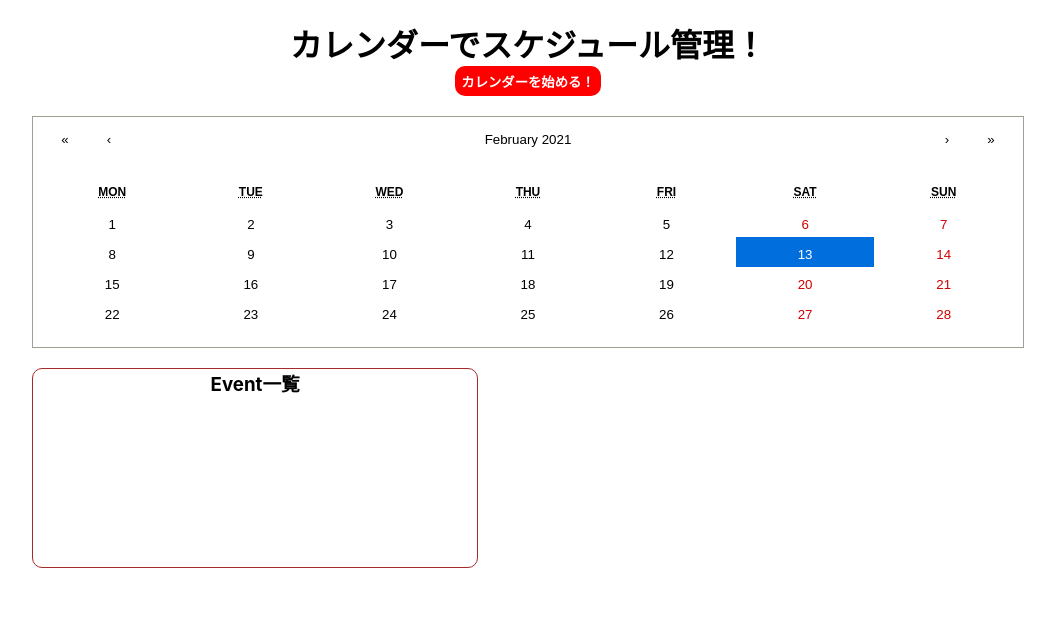
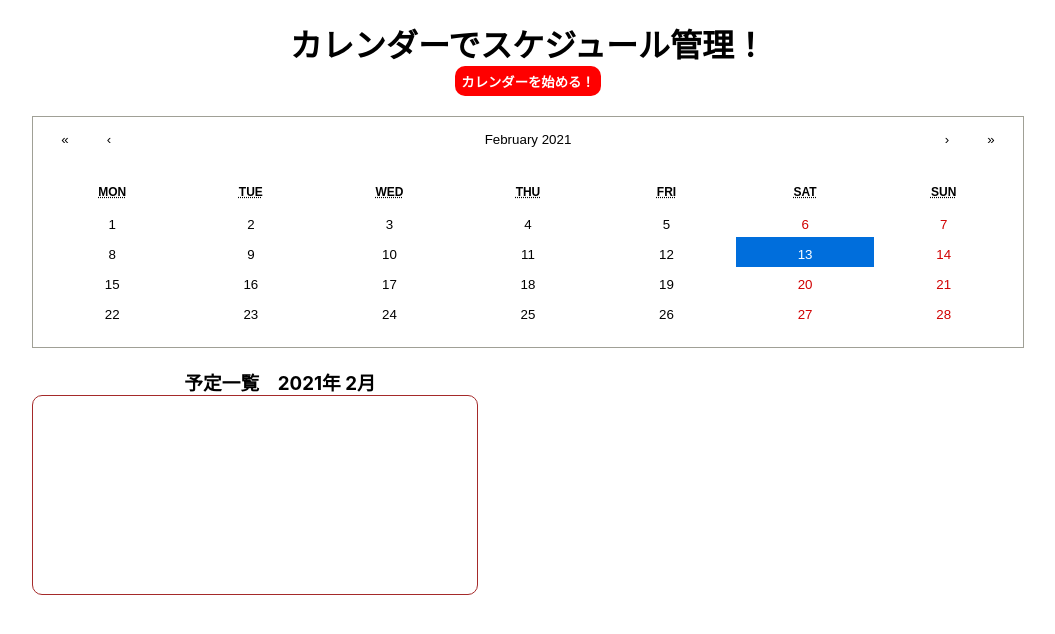
Before and after one commit to takaya787/cal_frontend, a Next.js app in the folder apps/: page / in a window 1280 px wide. Shown: the top 634 px of the page, without its empty margins (112-1167 px from the left). Built offline with nearby package versions, Linux system fonts and the light colour scheme.

Commit message:
Eventlistをmain内に移動

```diff
--- a/apps/components/Lists/EventList.js
+++ b/apps/components/Lists/EventList.js
@@ -14,14 +14,16 @@ export const EventList = (props) => {
   }, [events])
 
   return (
+    <>
+      <h3 className={styles.title}>予定一覧　{props.activeDate.getFullYear()}年 {props.activeDate.getMonth() + 1}月 </h3>
       <div className={styles.eventlist}>
-      <h3 className={styles.title}>Event一覧</h3>
         <ul className={styles.lists}>
           {actualEvents.map(event => (
             <li key={event.id} className={styles.list_each}>{event.title}</li>
           ))}
         </ul>
       </div>
+    </>
   )
 
 }
--- a/apps/components/Main.js
+++ b/apps/components/Main.js
@@ -4,7 +4,7 @@ import 'react-calendar/dist/Calendar.css'
 import styles from './Main.module.css'
 //components
 import { EventFrom } from './Forms/EventForm'
-
+import { EventList } from './Lists/EventList'
 
 export const Main = () => {
   //react-calendar用のstate
@@ -39,6 +39,11 @@ export const Main = () => {
       {isEventForm && (
         <EventFrom date={value} setIsEventForm={setIsEventForm} />
       )}
+      <div className={styles.board}>
+        <div className={styles.left}>
+          <EventList activeDate={activeDate} />
+        </div>
+      </div>
     </>
   );
 }
--- a/apps/components/Main.module.css
+++ b/apps/components/Main.module.css
@@ -7,3 +7,19 @@
 .height {
   height: 30px;
 }
+/* ここからはeventlist, todolist用のcss */
+.board {
+  max-width: 1000px;
+  width: 80%;
+  margin: 20px auto 0;
+  height: 250px;
+  display: block;
+}
+.left {
+  text-align: left;
+  width: 50%;
+}
+.right {
+  text-align: right;
+  width: 50%;
+}
--- a/apps/pages/index.js
+++ b/apps/pages/index.js
@@ -4,7 +4,6 @@ import styles from '../styles/Home.module.css'
 //components
 import { Main } from '../components/Main'
 import { Modal } from '../components/Modal'
-import { EventList } from '../components/Lists/EventList'
 //others
 import Auth from '../modules/auth'
 import { UserContext } from './_app'
@@ -33,12 +32,6 @@ export default function Home() {
         </>
       )}
       <Main />
-      <div className={styles.board}>
-        <div className={styles.left}>
-          <EventList />
-        </div>
-      </div>
-
     </div>
   )
 }
--- a/apps/styles/Home.module.css
+++ b/apps/styles/Home.module.css
@@ -3,15 +3,3 @@
   padding: 20px;
   text-align: center;
 }
-
-.board {
-  max-width: 1000px;
-  width: 80%;
-  margin: 20px auto 0;
-  height: 250px;
-  display: block;
-}
-.left {
-  text-align: left;
-  width: 50%;
-}
```
Lines whose indentation alone changed are shown as unchanged.
